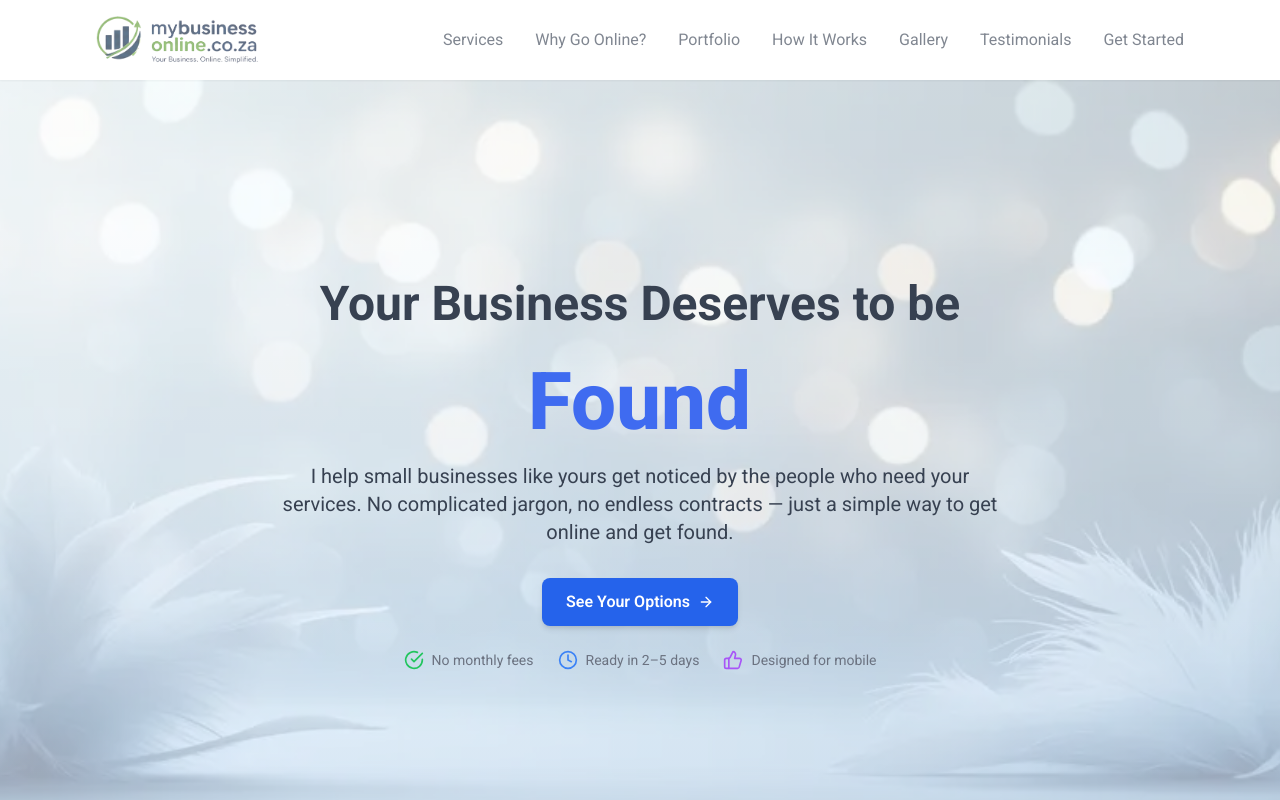
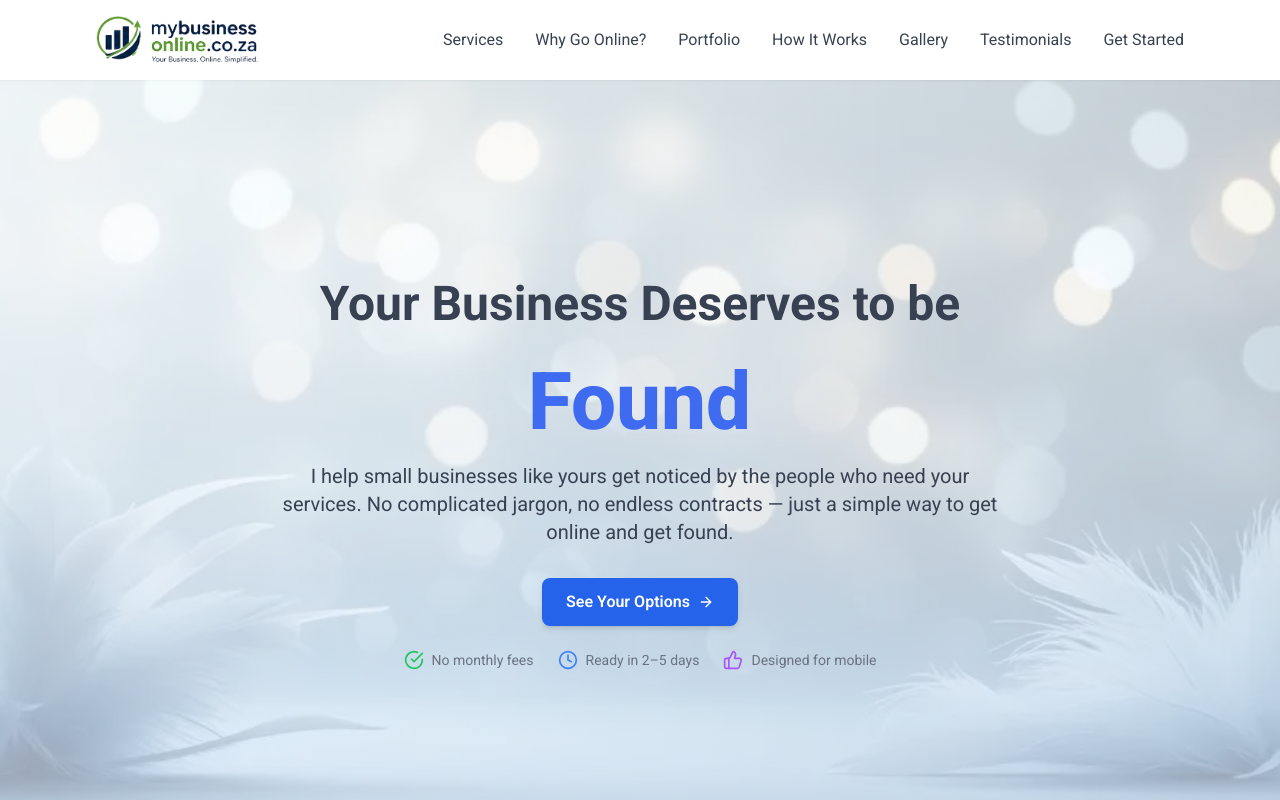
Before and after one commit to SeanDylan1982/get_online_za_1, a React (Vite) app: page / in a window 1280 px wide. Shown: the top 800 px of the page. Built offline with nearby package versions, Linux system fonts and the light colour scheme.

Commit message:
nav reset

```diff
--- a/src/components/Header.tsx
+++ b/src/components/Header.tsx
@@ -5,9 +5,9 @@
   const [menuOpen, setMenuOpen] = useState(false);
 
   return (
-    <header className="bg-white shadow-sm sticky top-0 z-50 bg-opacity-50">
-      <div className="max-w-6xl mx-auto px-4 sm:px-6 lg:px-8 opacity-70">
-        <div className="flex justify-between items-center py-4 opacity-90">
+    <header className="bg-white shadow-sm sticky top-0 z-50">
+      <div className="max-w-6xl mx-auto px-4 sm:px-6 lg:px-8">
+        <div className="flex justify-between items-center py-4">
           {/* Logo */}
           <div className="flex items-center">
             <a href="#home">
@@ -16,7 +16,7 @@
           </div>
 
           {/* Desktop Menu */}
-          <nav className="hidden md:flex space-x-8 bg-opacity-70">
+          <nav className="hidden md:flex space-x-8">
             <a
               href="#services"
               className="text-gray-700 hover:text-blue-600 transition-colors"
```
